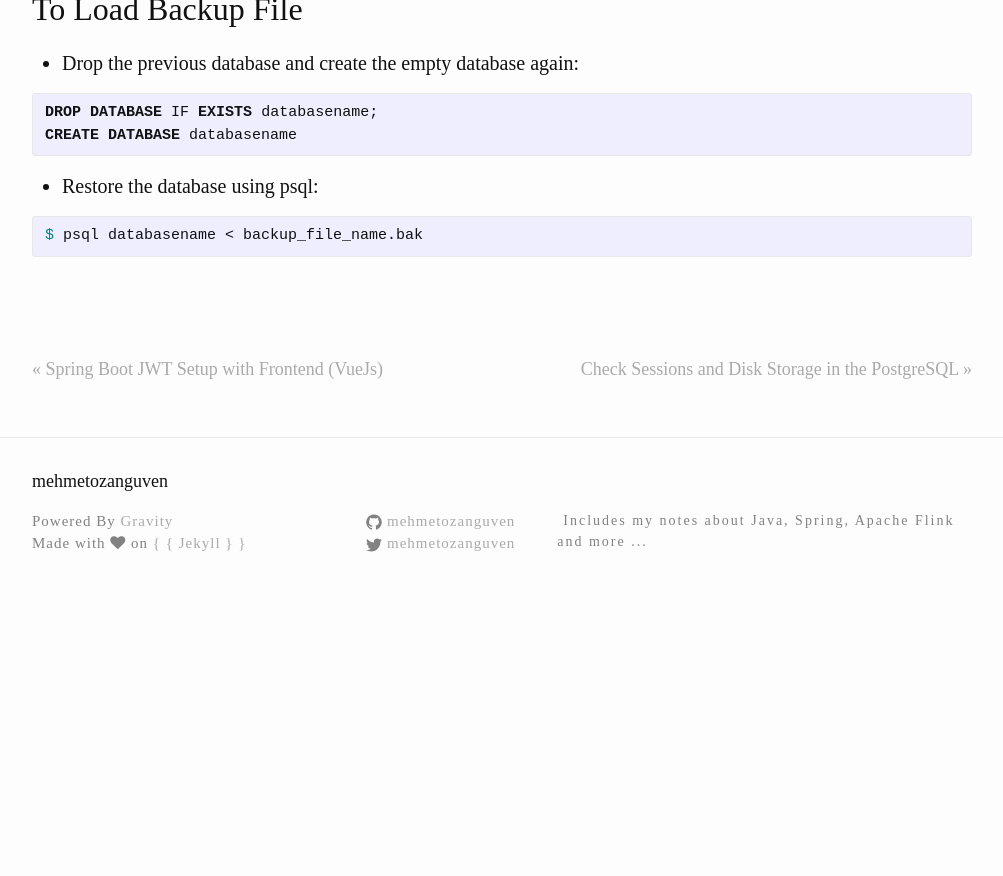
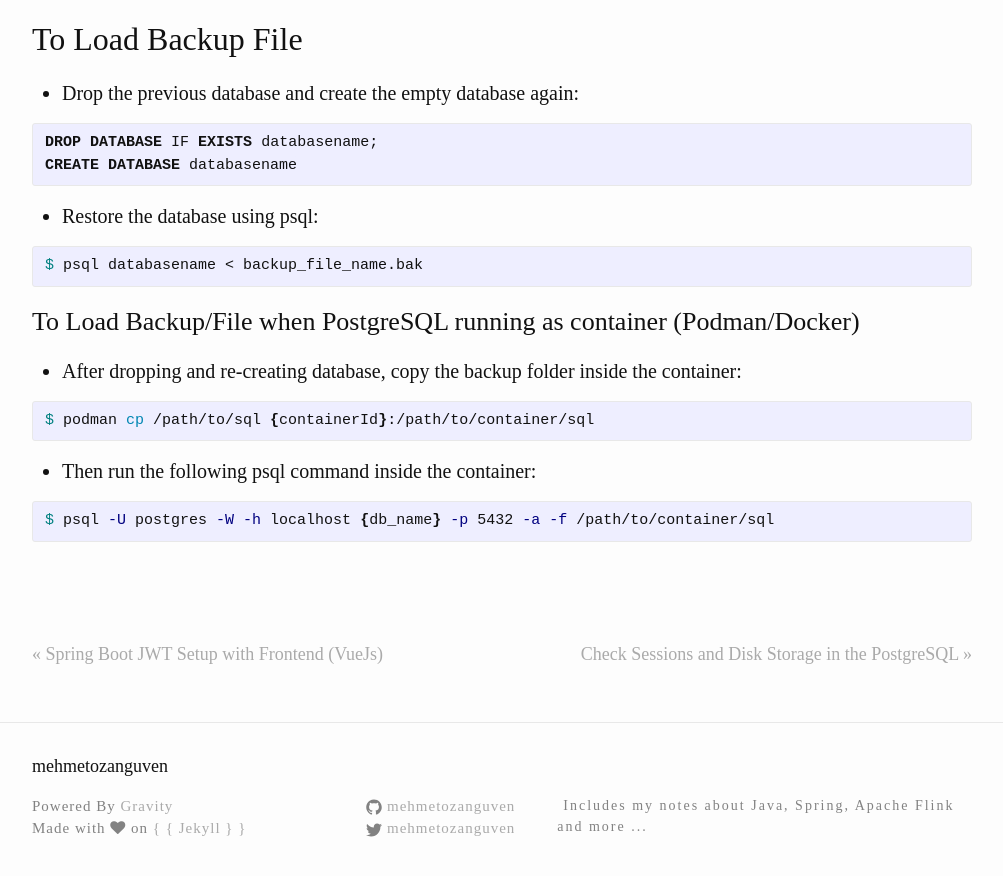
Before and after one commit to mehmetozanguven/mehmetozanguven.github.io, a Jekyll site: the page built from _posts/others/2021-07-31-postgresql-backup.md, in a window 1280 px wide and 900 px high, scrolled down 3222 px. Shown: the top 876 px of the window, without its empty margins (138-1141 px from the left). Built offline with Jekyll 4.4.1, drawn with Linux system fonts in a browser that asks for light colours; nearby versions of some CDN libraries; some web fonts are replaced; before the commit the page ends 3837 px from its top, so only the background shows below that; some of the changed text lies outside the part shown.

Commit message:
Run script when running postgresql as container

````diff
--- a/_posts/others/2021-07-31-postgresql-backup.md
+++ b/_posts/others/2021-07-31-postgresql-backup.md
@@ -126,3 +126,17 @@ CREATE DATABASE databasename
 ```bash
 $ psql databasename < backup_file_name.bak
 ```
+
+### To Load Backup/File when PostgreSQL running as container (Podman/Docker)
+
+- After dropping and re-creating database, copy the backup folder inside the container:
+
+```bash
+$ podman cp /path/to/sql {containerId}:/path/to/container/sql
+```
+
+- Then run the following psql command inside the container:
+
+```bash
+$ psql -U postgres -W -h localhost {db_name} -p 5432 -a -f /path/to/container/sql
+```
````
